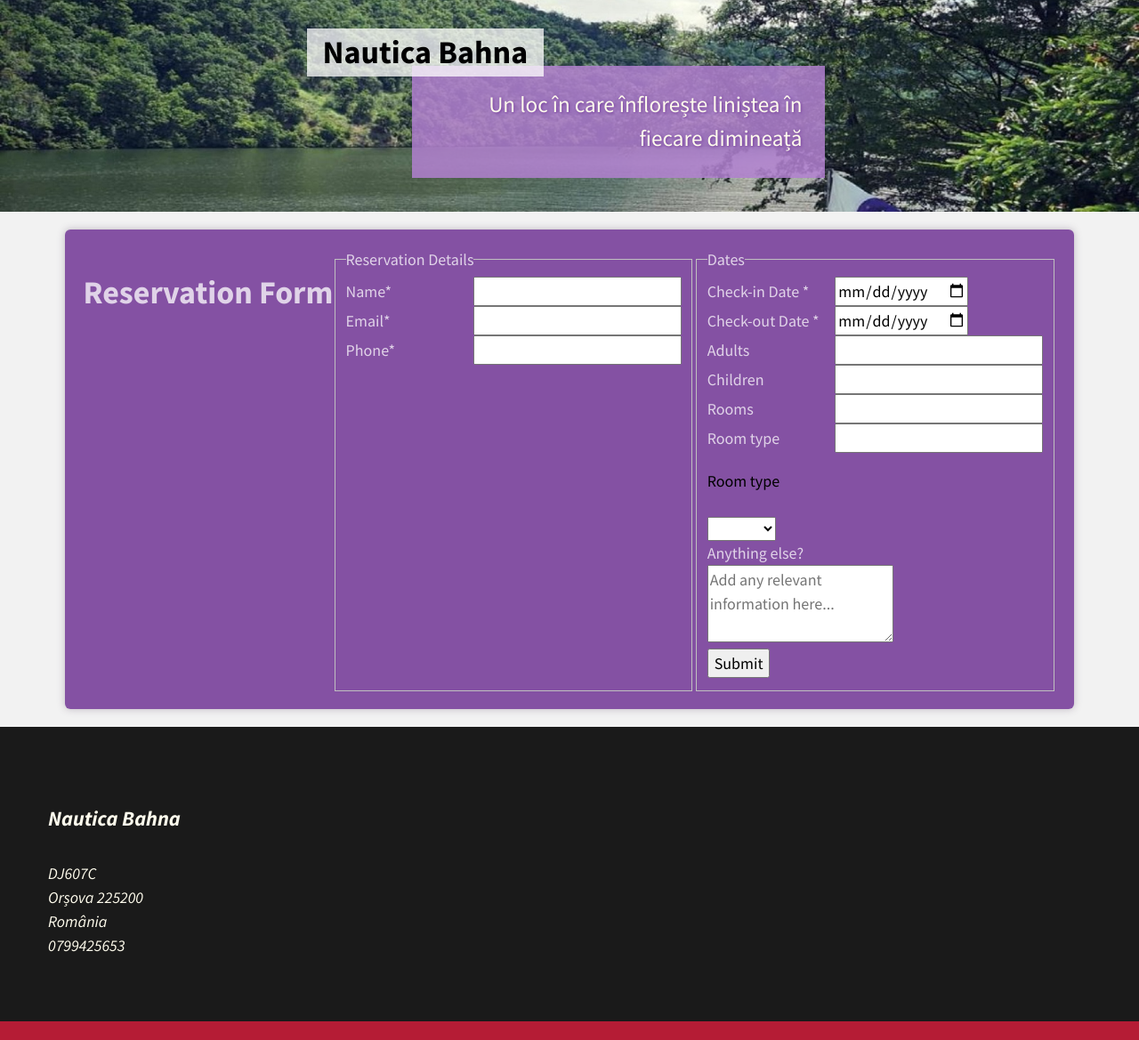
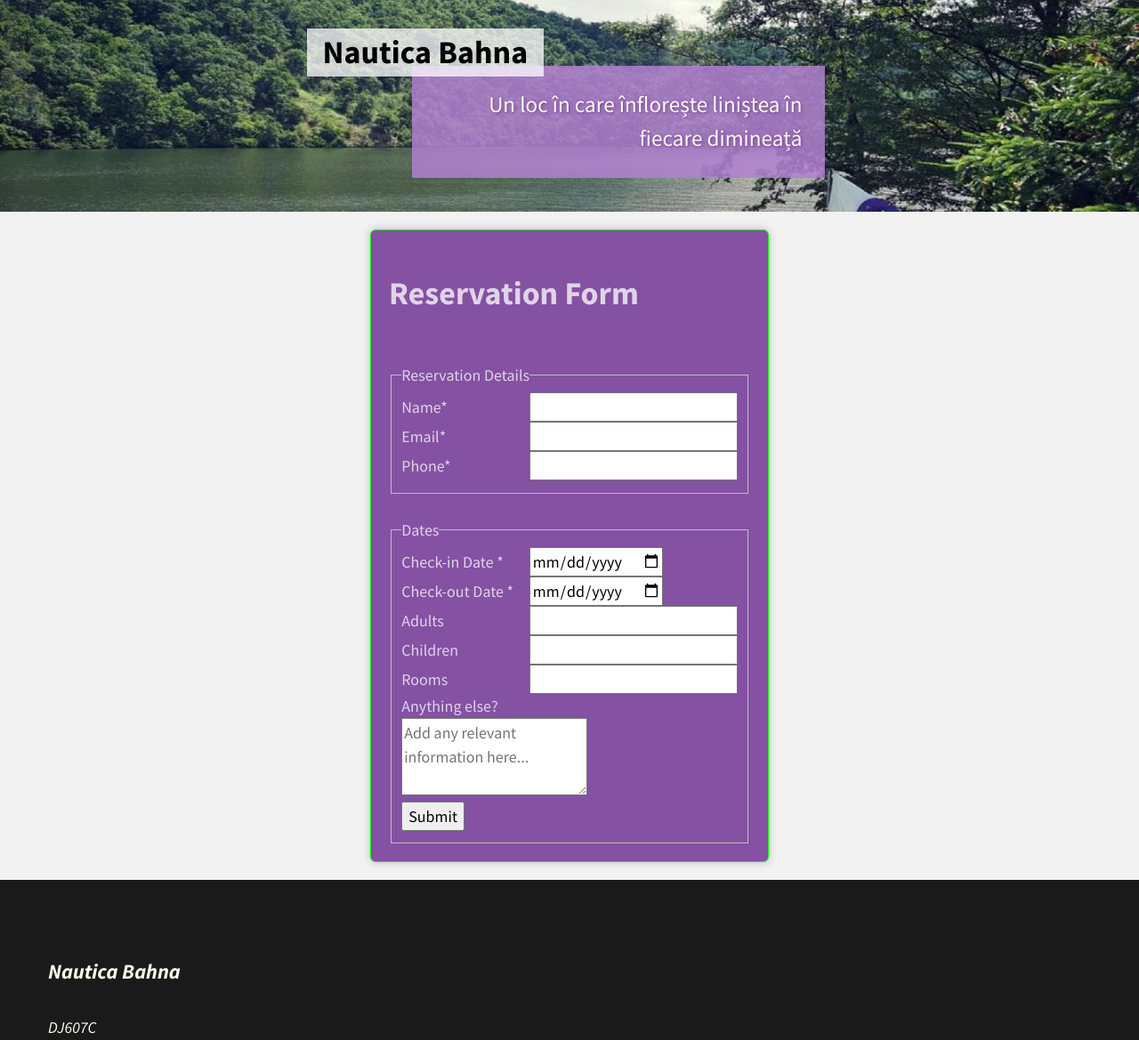
Before and after one commit to Vlad11Rus/nauticaBahna, a plain HTML site: page reservation.html in a window 1280 px wide. Shown: the part 230-1399 px from the top of the page at 89% size. Drawn offline with Linux system fonts and the light colour scheme; some icons are missing.

Commit message:
form width removed

```diff
--- a/reservation.html
+++ b/reservation.html
@@ -123,23 +123,9 @@
                             <label for="room">Rooms</label>
                             <input id="room" type="number" name="room" />
                         </div>
-                        <div class="item" style=width:100%>
-                            <label for="room">Room type</label>
-                            <input id="room" type="number" name="room" />
-                        </div>
-                        <div class="item">
-                            <div class="room-type">
-                                <p>Room type</p>
-                                <select>
-                                    <option value="20" selected></option>
-                                    <option value="21">Simple</option>
-                                    <option value="22">Double</option>
-                                </select>
-                            </div>
-                        </div>
                     </div>
 
-                    <div class="item">
+                    <div class="item" style=width:100%>
                         <label for="instruction">Anything else?</label>
                         <br>
                         <textarea id="instruction" rows="3" placeholder="Add any relevant information here..."></textarea>
--- a/style-main.css
+++ b/style-main.css
@@ -1285,7 +1285,7 @@ Footer styles
 }
 
 
-/* Set the size of the div element that contains the map */
+/* Set the size of the div element containing the map */
 #map {
     height: 250px;
     width: 100%;
@@ -1305,14 +1305,19 @@ Reservation form
 }
 
 form {
-    /* width: 100%; */
     display: flex;
     padding: 20px;
+    flex-direction: column;
+    position: relative;
+    min-width: 0;
+    border: 1px solid;
     border-radius: 6px;
     border-color: lime;
     background: hsla(277, 47%, 40%, .85);
     box-shadow: 0 0 8px rgba(177, 168, 182, 0.85);
     color: black;
+    word-wrap: break-word;
+    background-clip: border-box;
 }
 
 label {
```
